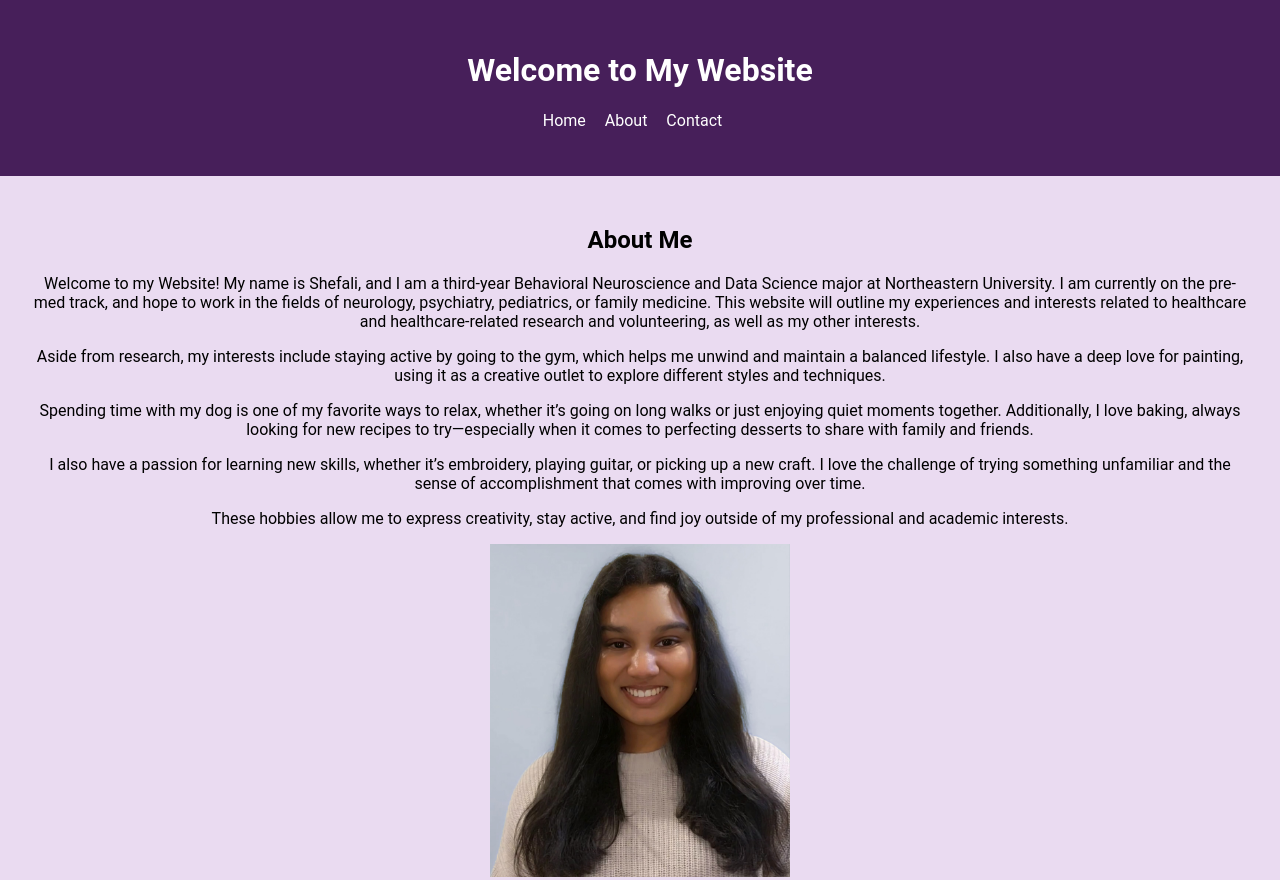
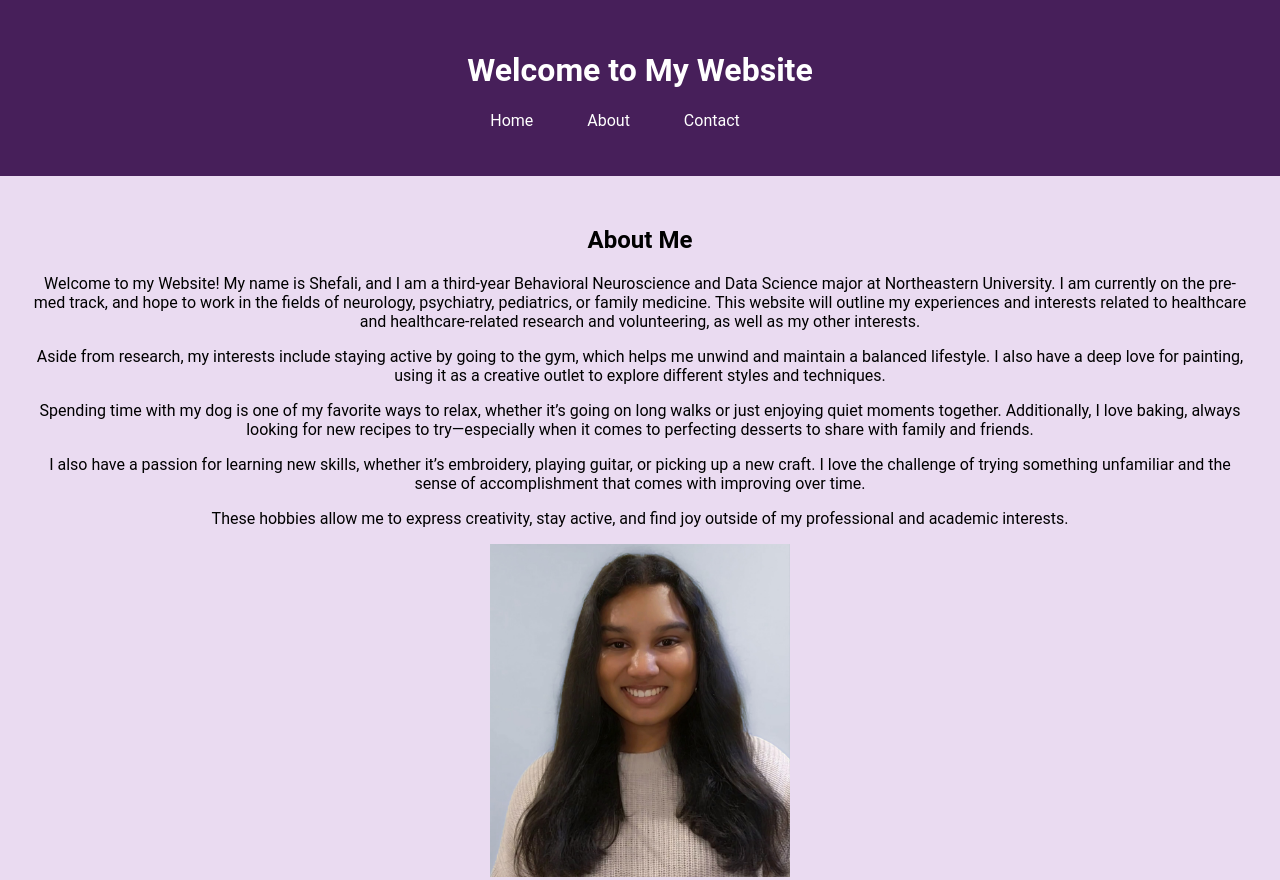
Before and after one commit to shef-verma/MyWebsite, a plain HTML site: page index.html in a window 1280 px wide. Shown: the top 880 px of the page. Drawn offline with Linux system fonts and the light colour scheme.

Commit message:
Update style.css

```diff
--- a/style.css
+++ b/style.css
@@ -19,7 +19,7 @@ nav ul {
 
 nav ul li {
     display: inline;
-    margin-right: 15px;
+    margin-right: 50px;
 }
 
 nav ul li a {
```
